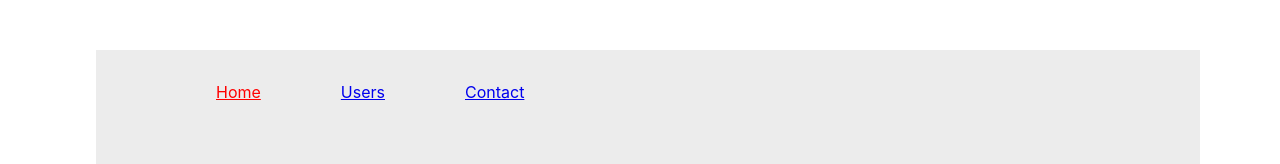
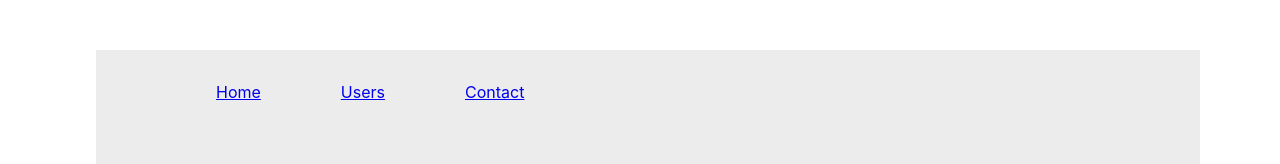
Before and after one commit to Gunjan-Rajput/Router-Sample, a React (Create React App) app: page / in a window 1280 px wide. Shown: the top 164 px of the page. Built offline with nearby package versions, Linux system fonts and the light colour scheme.

Commit message:
Update index.css

```diff
--- a/src/index.css
+++ b/src/index.css
@@ -14,7 +14,7 @@ code {
 }
 
 .activeColor{
-	color: red;
+	color: mustored;
 }
 
 .div_routes{
```
